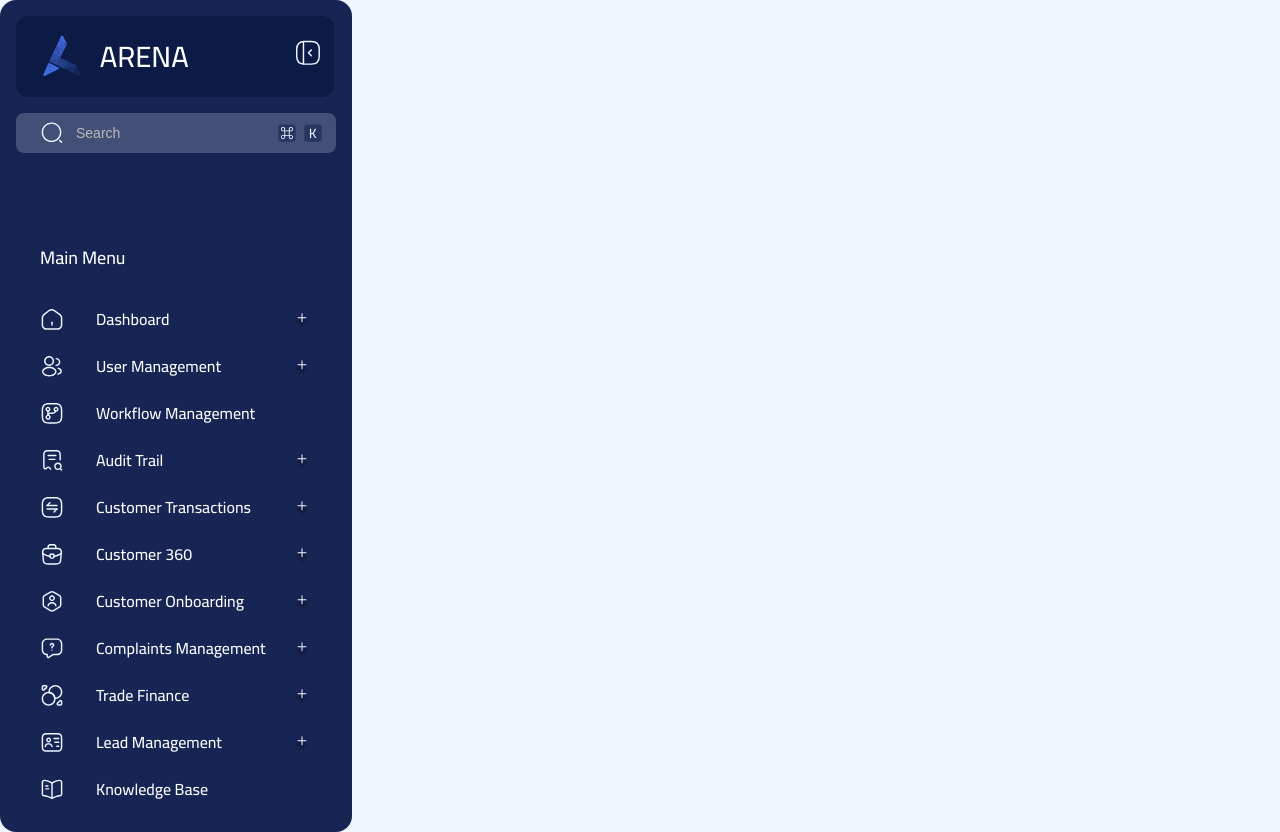
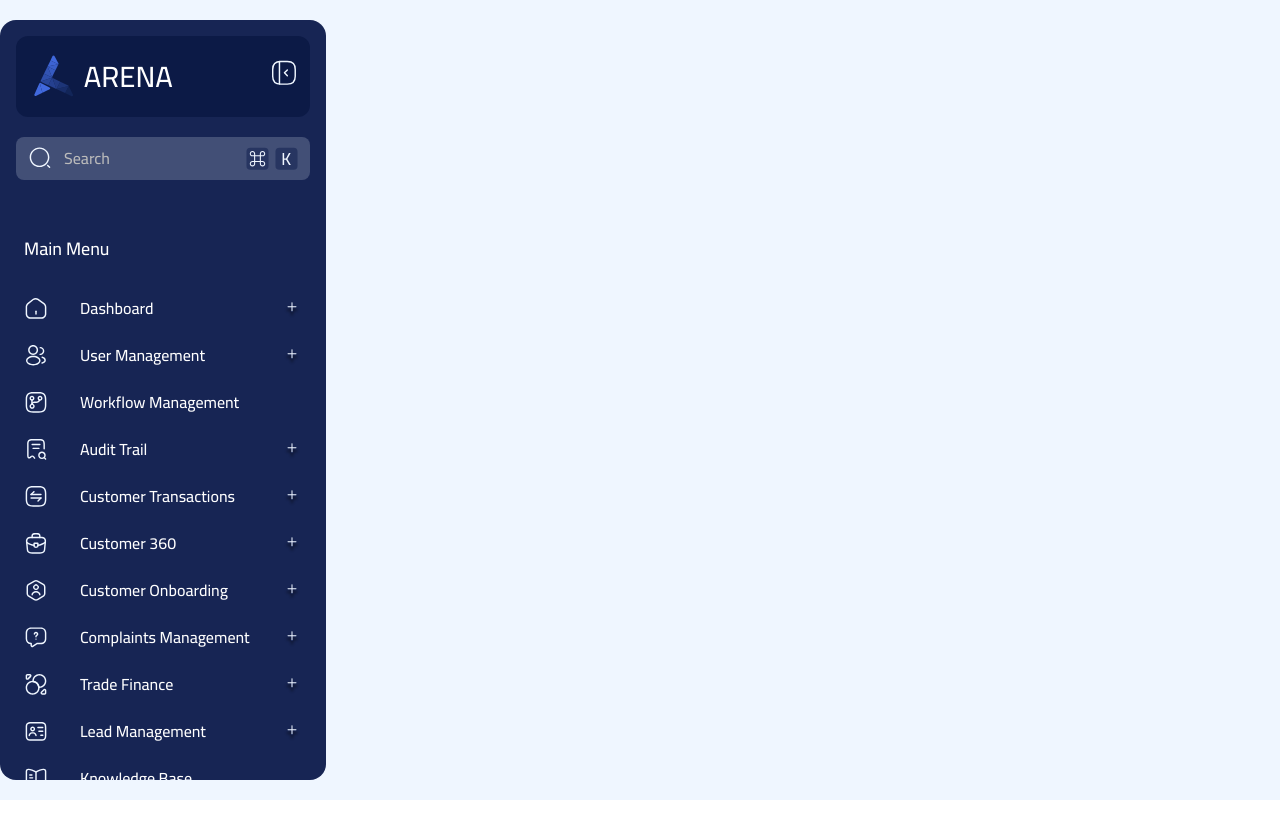
Before and after one commit to TasneemFarraj/Arena, a React (Vite) app: page / in a window 1280 px wide. After the commit the page ends 800 px from the top, so only its background shows below. Built offline with nearby package versions, Linux system fonts and the light colour scheme.

Commit message:
fix: sidebar header & search

```diff
--- a/src/components/Sidebar/Sidebar.scss
+++ b/src/components/Sidebar/Sidebar.scss
@@ -1,12 +1,11 @@
 .sidebar {
   font-size: 29.24px;
   line-height: 45.69px;
-  width: 320px;
-  height: 100vh;
+  width: 326px;
+  height: calc(100vh - 40px);
   top: 20px;
   left: 296px;
   border-radius: 16px;
-  padding: 16px;
   background-color: #172554;
   color: #fff;
   display: flex;
@@ -20,7 +19,6 @@
       padding: 16px;
       flex-direction: column;
       align-items: flex-start;
-      gap: 28px;
       flex: 1 0 0;
       align-self: stretch;
 
@@ -95,7 +93,8 @@
     }
 
   .header {
-    width: 294px;
+    // width: 294px;
+    row-gap: 10px;
     height: 68.71px;
     padding: 6px 12px;
     border-radius: 12px;
@@ -103,6 +102,9 @@
     justify-content: space-between;
     align-items: center;
     background-color: #0c1a46;
+    margin: 16px;
+
+
 
 
     .logo-container {
@@ -110,13 +112,12 @@
       align-items: center;
       width: 294px;
       height: 68.71px;
-      padding: 7.31px;
+      padding: 12px 6px;
       transition: all 0.3s ease;
 
       .logo {
         width: 39.78px;
         height: 42.087px;
-        margin-left: 7.31px;
         cursor: pointer;
 
       }
@@ -127,7 +128,6 @@
         font-family: Cairo;
         font-size: 29.241px;
         line-height: 45.69px;
-        padding: 7.31px;
         cursor: pointer;
       }
     }
@@ -143,14 +143,15 @@
   }
 
   .search {
-    padding-top: 16px;
+    padding: 4px 16px;
 
     .search-container {
       display: flex;
-      padding: 8px 12px;
+      padding-top: 8px;
+      padding-bottom: 8px;
       align-items: center;
       border-radius: 8px;
-      margin-bottom: 80px;
+      margin-bottom: 40px;
       background: rgba(239, 246, 255, 0.2);
       transition: all 0.3s ease;
 
@@ -168,8 +169,13 @@
         background: none;
         border: none;
         outline: none;
-        color: #fff;
-        font-size: 14px;
+        font-variant-numeric: lining-nums proportional-nums;
+        font-family: Cairo;
+        font-size: 16px;
+        font-style: normal;
+        font-weight: 500;
+        line-height: 25px;
+
 
         &::placeholder {
           color: #bbb;
@@ -178,13 +184,15 @@
 
       .cmd-icons {
         display: flex;
-        gap: 8px;
-        padding: 2.5px;
+        gap: 6px;
+        padding-right: 12px;
 
         .icon {
-          width: 18px;
-          height: 18px;
-          cursor: pointer;
+          display: flex;
+          width: 23px;
+          height: 23px;
+          justify-content: center;
+          align-items: center;
         }
       }
     }
--- a/src/index.css
+++ b/src/index.css
@@ -29,6 +29,7 @@ body {
   min-width: 320px;
   min-height: 100vh;
   background-color: #EFF6FF;
+  /* overflow: hidden; */
 }
 
 h1 {
```
